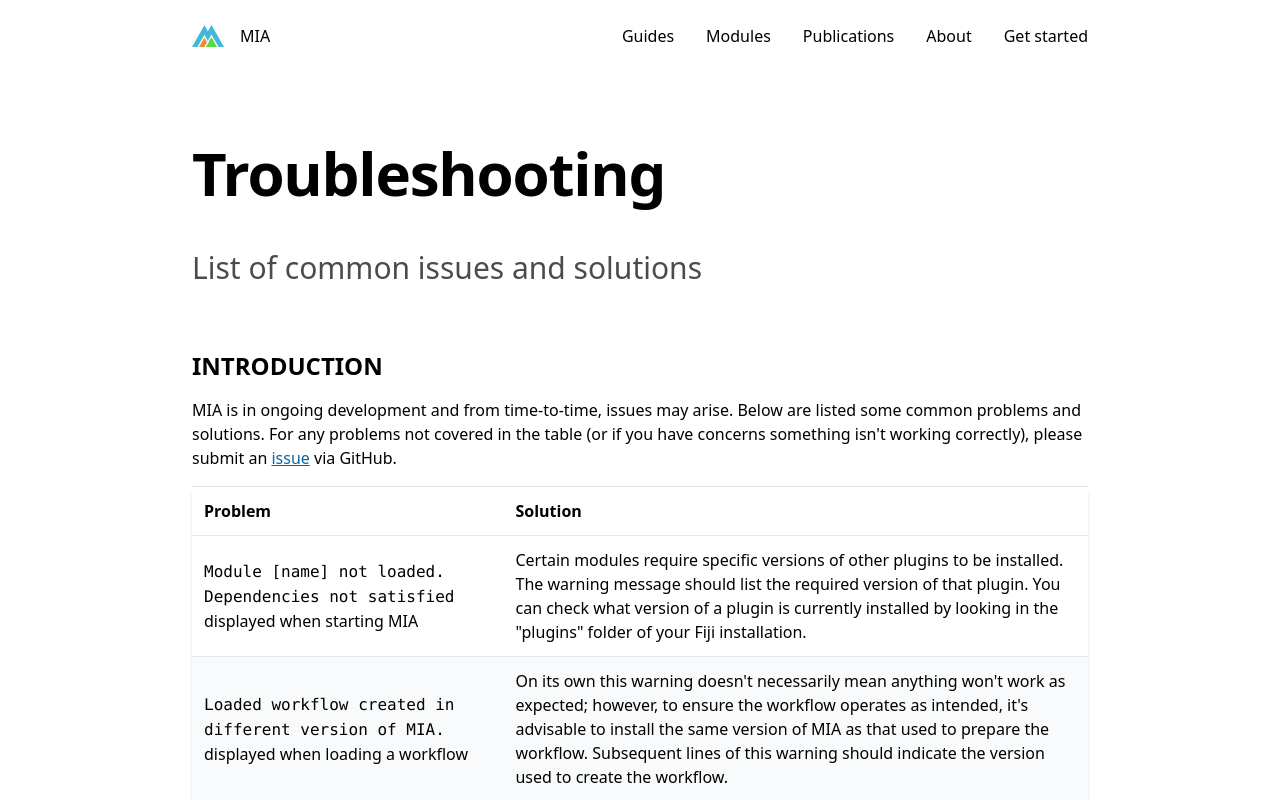
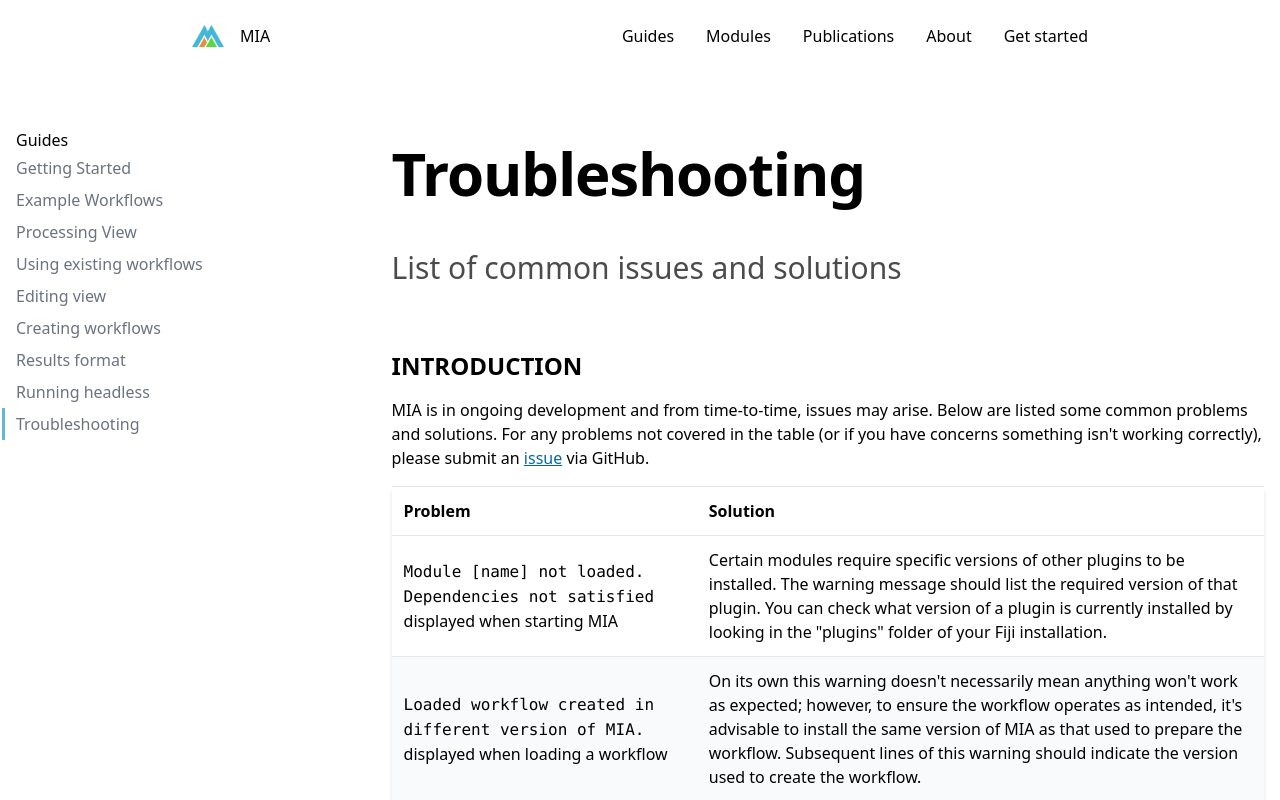
Before and after one commit to mianalysis/mianalysis.github.io, a Next.js app: page /guides/troubleshooting in a window 1280 px wide. Shown: the top 800 px of the page. Built offline with nearby package versions, Linux system fonts and the light colour scheme.

Commit message:
Added guides layout

```diff
--- /dev/null
+++ b/src/app/guides/layout.tsx
@@ -0,0 +1,74 @@
+import TreeNav from '@/components/TreeNav';
+import { TreeNavNode } from '@/types';
+import Link from 'next/link';
+import { ReactNode } from 'react';
+
+const rootNode: TreeNavNode = {
+  name: 'Guides',
+  path: '/guides',
+  children: [
+    {
+      name: 'Getting Started',
+      path: '/guides/getting-started',
+      children: [],
+    },
+    {
+      name: 'Example Workflows',
+      path: '/guides/example-workflows',
+      children: [],
+    },
+    {
+      name: 'Processing View',
+      path: '/guides/processing-view',
+      children: [],
+    },
+    {
+      name: 'Using existing workflows',
+      path: '/guides/using-existing-workflows',
+      children: [],
+    },
+    {
+      name: 'Editing view',
+      path: '/guides/editing-view',
+      children: [],
+    },
+    {
+      name: 'Creating workflows',
+      path: '/guides/creating-workflows',
+      children: [],
+    },
+    {
+      name: 'Results format',
+      path: '/guides/results-format',
+      children: [],
+    },
+    {
+      name: 'Running headless',
+      path: '/guides/running-headless',
+      children: [],
+    },
+    {
+      name: 'Troubleshooting',
+      path: '/guides/troubleshooting',
+      children: [],
+    },
+  ],
+};
+
+export default function GuideLayout({ children }: { children: ReactNode }) {
+  return (
+    <div className="flex justify-center gap-16 w-full">
+      {/* Tree nav for large screens */}
+      <div className="w-80 max-xl:hidden">
+        <Link href="/guides">Guides</Link>
+
+        <TreeNav node={rootNode} />
+      </div>
+
+      <div>{children}</div>
+
+      {/* Keep children center only on large screens */}
+      <div className="w-80 max-2xl:hidden" />
+    </div>
+  );
+}
```
